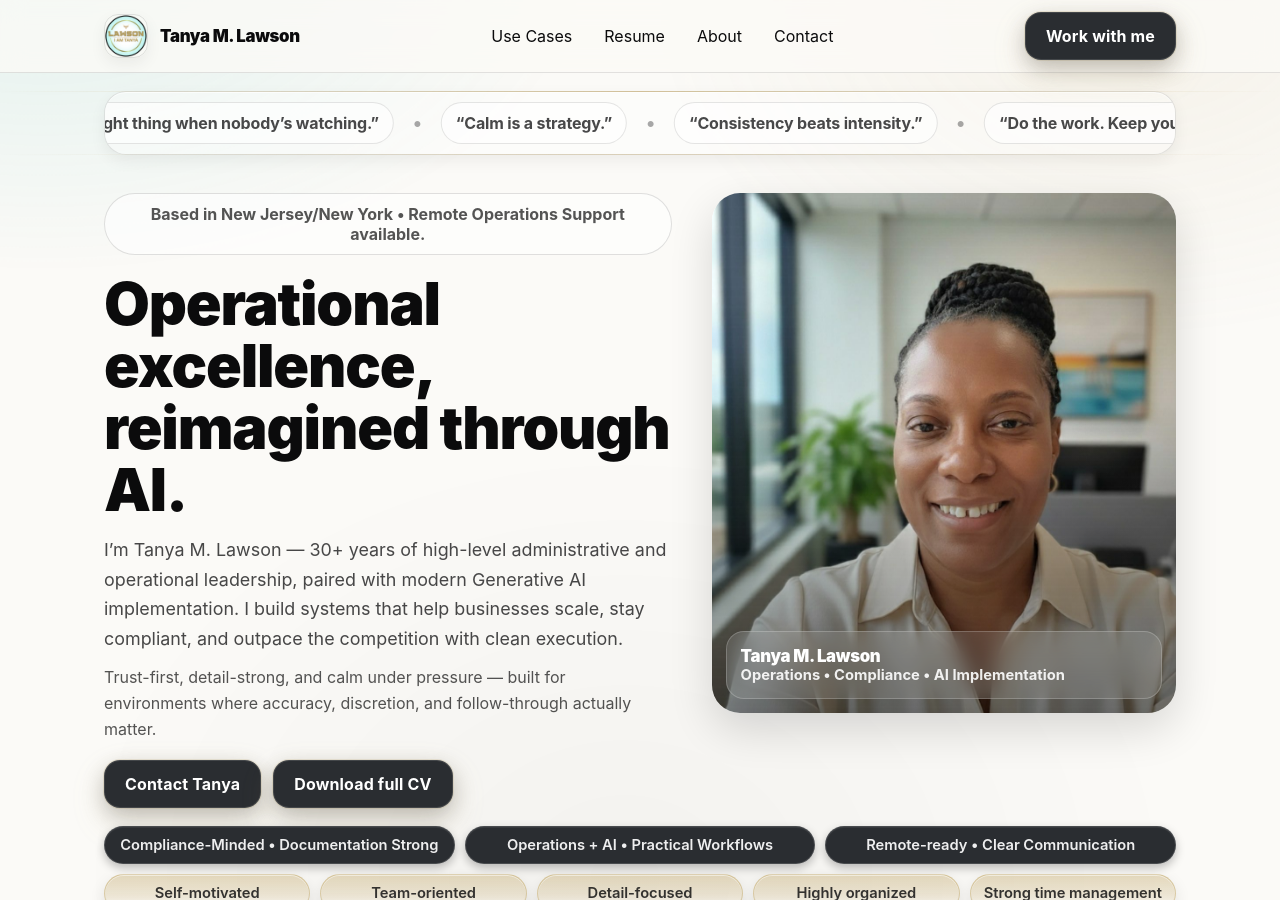
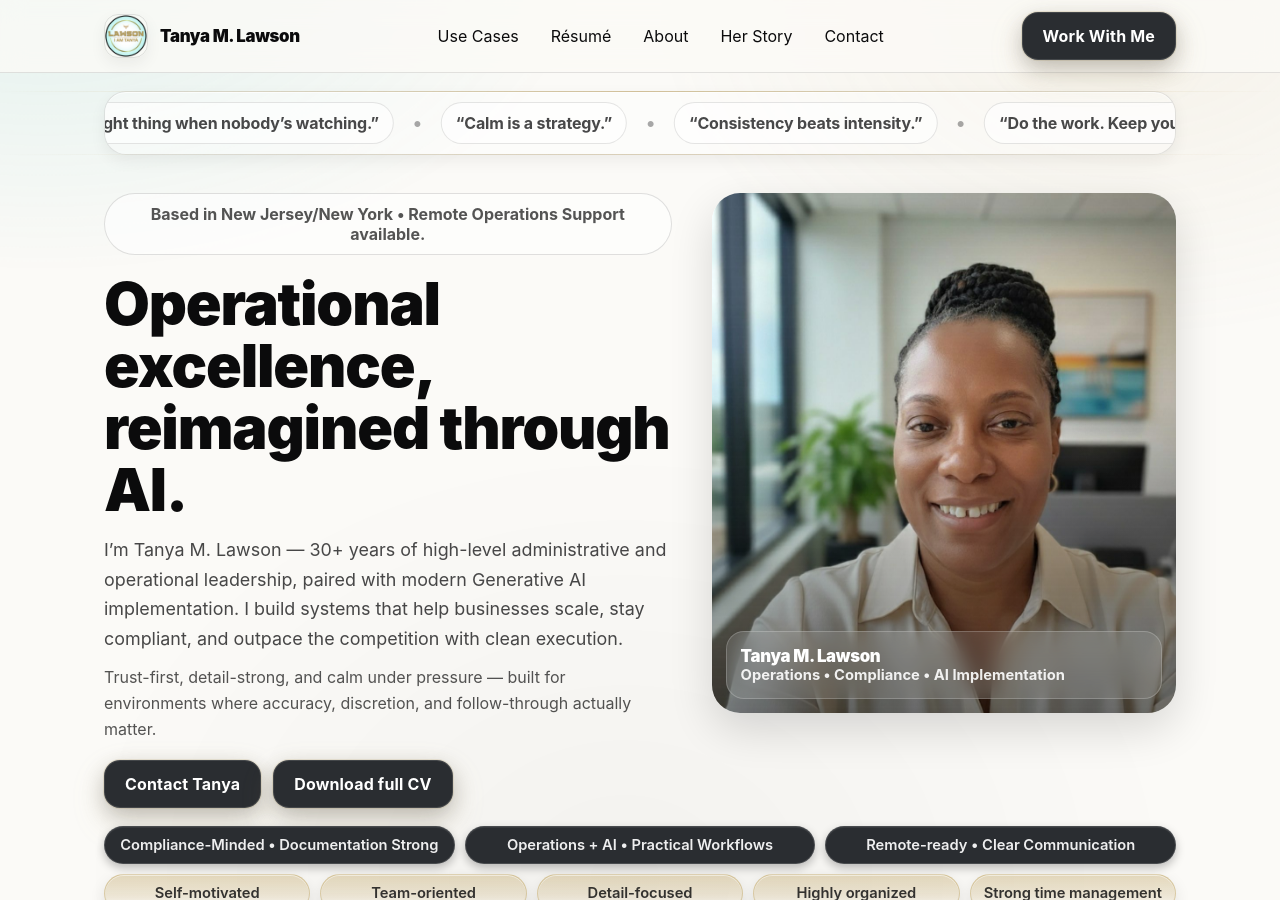
Before and after one commit to TanyaWBM1/TanyaLawson, a Jekyll site: the page built from index.html, in a window 1280 px wide and 900 px high. Built offline with Jekyll 4.4.1, drawn with Linux system fonts in a browser that asks for light colours.

Commit message:
Update header.html

```diff
--- a/_includes/header.html
+++ b/_includes/header.html
@@ -7,12 +7,13 @@
 
     <nav class="nav">
       <a href="/use-cases/">Use Cases</a>
-      <a href="/resume/">Resume</a>
+      <a href="/resume/">Résumé</a>
       <a href="/about/">About</a>
+      <a href="/about/">Her Story</a>
       <a href="/contact/">Contact</a>
     </nav>
 
-    <a class="btn btn-primary cta-desktop" href="/contact/">Work with me</a>
+    <a class="btn btn-primary cta-desktop" href="/contact/">Work With Me</a>
 
     <div class="cta-mobile">
       <a href="/contact/">Contact</a>
```
